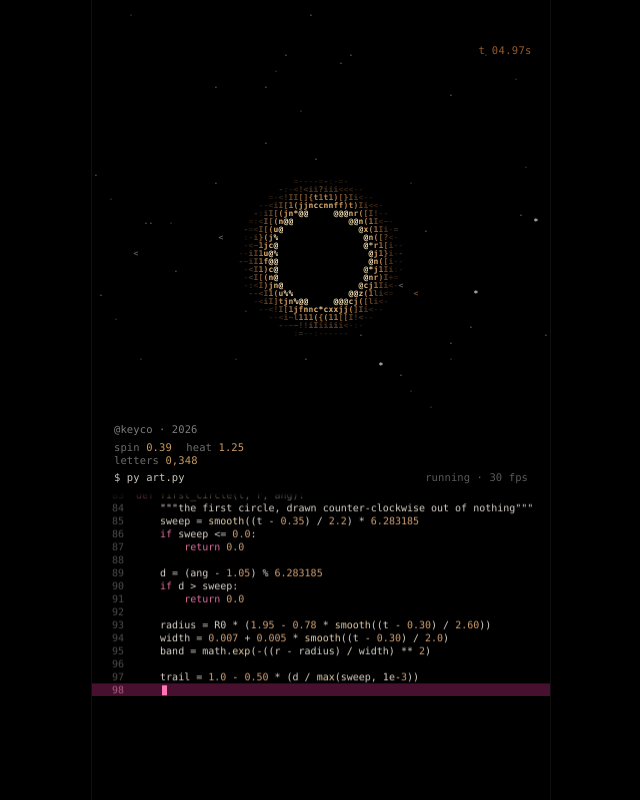
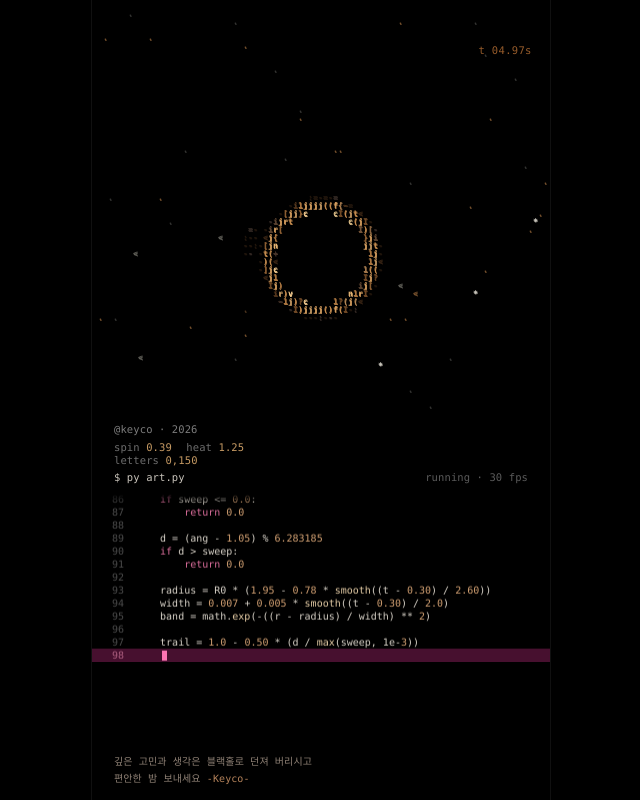
Before and after one commit to Keyco55/blackhole-ascii, a plain HTML site: page index.html in a window 1280 px wide. Shown: the whole page, without its empty margins (319-959 px from the left). Drawn offline with Linux system fonts and the light colour scheme.

Commit message:
Rework the hole into a glowing body and throw a shockwave as it catches.
The shadow is now wrapped in a filled annulus with a second inner ring, the
disk is thicker and rolls off instead of clipping, and rings expand outward
at ignition and periodically after. A closing Korean line sits under the code.

🤖 Generated with Codebuff
Co-Authored-By: Codebuff <noreply@codebuff.com>

```diff
--- a/index.html
+++ b/index.html
@@ -36,6 +36,11 @@
       <section class="console" id="console" aria-hidden="true">
         <div class="code" id="code"></div>
       </section>
+
+      <footer class="farewell">
+        깊은 고민과 생각은 블랙홀로 던져 버리시고<br />
+        편안한 밤 보내세요 <span class="sign">-Keyco-</span>
+      </footer>
     </main>
 
     <script type="module" src="./src/main.js"></script>
--- a/src/blackhole.js
+++ b/src/blackhole.js
@@ -1,7 +1,8 @@
 // ASCII black hole — procedural renderer.
-// A flat accretion disk seen nearly edge-on, a photon ring, and the
-// lensed far side bent up over the shadow. Every pixel of the picture
-// is a character from a small ink ramp, drawn into an ImageData buffer.
+// A flat accretion disk seen nearly edge-on, a bright body of light
+// wrapping the shadow, and the far side bent up over the top. Every
+// pixel of the picture is a character from a small ink ramp, drawn
+// into an ImageData buffer.
 
 const TAU = Math.PI * 2;
 const CY = -0.115; // the hole sits a little below the middle
@@ -9,18 +10,18 @@ const RAMP = " .:-=+<~i!lI?][}{1)(tfjrxnuvcz*#%@";
 
 const INK = [
   [10, 7, 4],
-  [32, 21, 12],
-  [54, 35, 19],
-  [78, 51, 27],
-  [102, 67, 36],
-  [136, 92, 50],
-  [162, 112, 62],
-  [188, 134, 76],
-  [210, 156, 94],
-  [226, 176, 112],
-  [228, 184, 124],
-  [238, 204, 148],
-  [248, 226, 186],
+  [34, 22, 12],
+  [58, 37, 20],
+  [84, 54, 28],
+  [112, 73, 38],
+  [146, 98, 52],
+  [172, 119, 65],
+  [196, 139, 78],
+  [216, 160, 96],
+  [232, 182, 116],
+  [242, 202, 142],
+  [248, 219, 172],
+  [253, 236, 204],
 ];
 
 const COOL = [126, 126, 108];
@@ -95,10 +96,10 @@ export class BlackHole {
     this.canvas.height = H;
 
     // cell size, in device pixels
-    const targetCols = Math.max(56, Math.min(118, Math.round(rect.width / 3.75)));
+    const targetCols = Math.max(56, Math.min(118, Math.round(rect.width / 3.6)));
     this.cw = Math.max(5, Math.floor(W / targetCols));
     this.cols = Math.max(1, Math.floor(W / this.cw));
-    this.ch = Math.max(8, Math.round(this.cw * 1.62));
+    this.ch = Math.max(8, Math.round(this.cw * 1.6));
     this.rows = Math.max(1, Math.floor(H / this.ch));
     this.ox = Math.floor((W - this.cols * this.cw) / 2);
     this.oy = Math.floor((H - this.rows * this.ch) / 2);
@@ -132,8 +133,8 @@ export class BlackHole {
     off.width = cw;
     off.height = ch;
     const g = off.getContext("2d", { willReadFrequently: true });
-    const size = Math.max(7, Math.round(ch * 0.92));
-    g.font = `600 ${Math.round(ch * 0.99)}px ui-monospace, SFMono-Regular, Menlo, Consolas, monospace`;
+    const size = Math.max(7, Math.round(ch * 0.99));
+    g.font = `700 ${size}px ui-monospace, SFMono-Regular, Menlo, Consolas, monospace`;
     g.textAlign = "center";
     g.textBaseline = "middle";
 
@@ -147,7 +148,9 @@ export class BlackHole {
       g.clearRect(0, 0, cw, ch);
       if (c !== " ") {
         g.fillStyle = "#fff";
-        g.fillText(c, cw / 2 + 0.3, ch / 2 + 0.4);
+        // draw twice, a hair apart, so the cells fill like film grain
+        g.fillText(c, cw / 2, ch / 2 + 0.2);
+        g.fillText(c, cw / 2 + 0.5, ch / 2 + 0.6);
       }
       const data = g.getImageData(0, 0, cw, ch).data;
       const mask = new Uint8Array(cw * ch);
@@ -172,9 +175,6 @@ export class BlackHole {
       [lutFor([52, 52, 50]), lutFor([96, 95, 88]), lutFor([150, 147, 138]), lutFor([206, 202, 192])],
       [lutFor([76, 52, 30]), lutFor([118, 80, 44]), lutFor([156, 110, 62]), lutFor([192, 148, 94])],
     ];
-
-    // bright pixel mask used to clear a cell quickly
-    this.clearRow = new Uint32Array(cw).fill(0xff000000);
   }
 
   buildStars() {
@@ -191,11 +191,11 @@ export class BlackHole {
       return seed / 4294967296;
     };
 
-    const count = Math.round(n * 0.015);
+    const count = Math.round(n * 0.019);
     for (let i = 0; i < count; i++) {
       const idx = Math.floor(rnd() * n);
       if (this.starB[idx] > 0) continue;
-      const b = 0.06 + Math.pow(rnd(), 3.0) * 0.68;
+      const b = 0.06 + Math.pow(rnd(), 3.0) * 0.72;
       this.starB[idx] = b;
       this.starTier[idx] = b < 0.26 ? 0 : b < 0.5 ? 1 : 2;
       this.starPhase[idx] = rnd() * TAU;
@@ -217,10 +217,20 @@ export class BlackHole {
     }
   }
 
+  // a thin ring thrown outward, brightest as it leaves
+  ripple(u, rr, reach, strength) {
+    if (u < 0 || u > 1) return 0;
+    const rad = 1.12 + (reach - 1.12) * Math.pow(u, 0.6);
+    const w = 0.14 + 0.09 * u * u;
+    const env = smooth(u * 8) * Math.pow(1 - u, 2.6);
+    return Math.exp(-Math.pow((rr - rad) / w, 2)) * env * strength;
+  }
+
   shade(x, y, t) {
     const R0 = this.R0;
     const r = Math.hypot(x, y);
     const ang = Math.atan2(y, x);
+    const rr = r / R0;
 
     let heat = 0;
 
@@ -241,66 +251,93 @@ export class BlackHole {
       }
     }
 
-    // 2. photon ring around the shadow
-    const ringOn = smooth((t - 2.8) / 1.2);
+    // 2. the rim of the shadow
+    const ringOn = smooth((t - 2.6) / 1.1);
     if (ringOn > 0) {
-      const edge = Math.exp(-Math.pow((r - R0 * 1.03) / 0.0065, 2)) * 1.25;
-      const glow = Math.exp(-Math.pow((r - R0 * 1.07) / 0.016, 2)) * 0.24;
-      heat += (edge + glow) * ringOn;
+      const rim = Math.exp(-Math.pow((rr - 1.02) / 0.014, 2)) * 1.15;
+      const gloss = Math.exp(-Math.pow((rr - 1.1) / 0.05, 2)) * 0.3;
+      heat += (rim + gloss) * ringOn;
 
-      // a soft skirt of light around the ring while it settles
-      const hug = Math.exp(-Math.pow((r - R0 * 1.17) / 0.035, 2)) * 0.55;
+      // a second, finer ring just outside the shadow
+      heat += Math.exp(-Math.pow((rr - 1.19) / 0.035, 2)) * 0.55 * smooth((t - 4.4) / 2.0);
+
+      const hug = Math.exp(-Math.pow((rr - 1.18) / 0.08, 2)) * 0.5;
       const hugOn = smooth((t - 3.2) / 1.4) * (1 - smooth((t - 7.2) / 2.4));
       heat += hug * hugOn;
     }
 
-    // 3. the disk itself
+    // 3. the body of light wrapping the shadow
+    const bodyOn = smooth((t - 4.8) / 2.6);
+    if (bodyOn > 0) {
+      const prof = Math.exp(-Math.pow((rr - 1.58) / 0.62, 2));
+      const plane = Math.exp(-Math.pow(y / (R0 * 1.15), 2));
+      const wide = 0.78 + 0.22 * plane;
+      const swirl = 0.76 + 0.24 * Math.sin(ang * 3 - t * 0.3 + 0.8);
+      const cloud = fbm(x * 5.5 + 2.3 + t * 0.03, y * 5.5 - 1.1);
+      heat += prof * wide * swirl * (0.62 + 0.55 * cloud) * 1.15 * bodyOn;
+
+      // the hot lip where the disk crosses in front
+      const low = Math.max(0, -Math.sin(ang));
+      heat += Math.exp(-Math.pow((rr - 1.06) / 0.06, 2)) * low * 0.55 * bodyOn;
+    }
+
+    // 4. the disk itself
     const grow = smooth((t - 4.7) / 2.7);
     const ignite = smooth((t - 5.2) / 1.7);
     if (grow > 0 && ignite > 0) {
-      const mid = 0.045 * x - 0.004;
+      const mid = 0.05 * x - 0.004;
       const yy = y - mid;
       const thick =
-        0.055 +
-        0.02 * Math.exp(-Math.pow(x / 0.28, 2)) -
-        0.018 * Math.min(1, Math.abs(x) / 0.45);
-      let band = Math.exp(-Math.pow(Math.abs(yy) / thick, 2.4));
+        0.072 +
+        0.028 * Math.exp(-Math.pow(x / 0.3, 2)) -
+        0.018 * Math.min(1, Math.abs(x) / 0.5);
+      const band = Math.exp(-Math.pow(Math.abs(yy) / thick, 1.8));
+      const skirt = Math.exp(-Math.pow(Math.abs(yy) / (thick * 2.4), 2)) * 0.3;
 
-      const reach = 0.1 + 0.86 * grow;
-      band *= smooth((reach - Math.abs(x)) / 0.12);
-      band *= 0.55 + 0.75 * Math.exp(-Math.pow((Math.abs(x) - 0.1) / 0.36, 2));
-
-      const lanes = Math.sin((22 * yy) / thick + 2.1 * Math.sin(x * 9 - t * 0.45) - t * 0.55);
-      band *= 0.88 + 0.14 * lanes;
-
-      const dust = fbm(x * 11 + t * 0.06, yy * 46 - t * 0.1);
-      band *= 0.68 + 0.5 * dust;
-      band = Math.pow(band, 0.92);
+      const reach = 0.16 + 0.95 * grow;
+      const edge = smooth((reach - Math.abs(x)) / 0.16);
+      const beam = 0.6 + 0.65 * Math.exp(-Math.pow((Math.abs(x) - 0.1) / 0.38, 2));
+      const lanes =
+        0.92 +
+        0.08 * Math.sin((16 * yy) / thick + 2.1 * Math.sin(x * 9 - t * 0.45) - t * 0.55);
+      const dust =
+        0.52 +
+        0.44 * fbm(x * 9 + t * 0.05, yy * 34 - t * 0.1) +
+        0.2 * fbm(x * 20 - t * 0.07, yy * 52 + 4);
 
       const flash = Math.exp(-Math.pow((t - 6.3) / 0.7, 2));
       const breathe = 1 + 0.03 * Math.sin(t * 0.35);
-      heat += band * ignite * 1.0 * (1 + 1.05 * flash) * breathe;
+      heat +=
+        (band + skirt) * edge * beam * lanes * dust * ignite * 0.72 * (1 + flash) * breathe;
     }
 
-    // 4. the far side, bent up over the shadow
-    const haloOn = smooth((t - 5.9) / 1.6);
+    // 5. the far side, bent up over the top
+    const haloOn = smooth((t - 5.9) / 1.5);
     if (haloOn > 0) {
-      const width = 0.038 + 0.006 * Math.min(2, Math.abs(x) / R0);
-      let band = Math.exp(-Math.pow((r - R0 * 1.32) / width, 2));
-      const up = smooth((y / R0 + 0.2) / 0.95);
-      band *= 0.32 + 0.68 * up;
-      band *= 0.68 + 0.32 * Math.sin(ang * 6 + t * 0.35);
+      const width = 0.05 + 0.022 * Math.min(1.5, Math.abs(x) / R0);
+      let band = Math.exp(-Math.pow((r - R0 * 1.3) / width, 2));
+      const up = smooth((y / R0 + 0.15) / 1.0);
+      band *= 0.26 + 0.74 * up;
+      band *= 0.7 + 0.3 * Math.sin(ang * 5 - t * 0.4);
       const flash = Math.exp(-Math.pow((t - 6.6) / 0.9, 2));
-      heat += band * haloOn * 1.35 * (1 + 0.45 * flash);
-
-      // light folded between the ring and the arch
-      const fill = Math.exp(-Math.pow((r - R0 * 1.14) / 0.14, 2));
-      const above = smooth((y / R0 + 0.6) / 1.4);
-      const grain = 0.68 + 0.32 * Math.sin(ang * 9 - t * 0.5 + 1.3);
-      heat += fill * above * grain * 0.42 * haloOn;
+      heat += band * haloOn * 1.15 * (1 + 0.4 * flash);
     }
 
-    if (r < R0 * 0.995) heat = 0;
+    // 6. rings thrown outward as it catches
+    heat += this.ripple((t - 2.95) / 1.45, rr, 4.6, 1.6);
+    heat += this.ripple((t - 6.8) / 1.7, rr, 5.2, 1.0);
+    if (t > 13.5) {
+      const u = ((t - 13.5) % 9.5) / 2.6;
+      heat += this.ripple(u, rr, 5.8, 0.5);
+    }
+
+    // the flash of the burst itself
+    heat *= 1 + 0.22 * Math.exp(-Math.pow((t - 2.95) / 0.22, 2));
+
+    // roll the highlights off instead of clipping them flat
+    heat = 1 - Math.exp(-1.6 * heat);
+
+    if (rr < 0.995) heat = 0;
 
     return heat;
   }
@@ -342,12 +379,12 @@ export class BlackHole {
 
         if (heat >= 0.018) {
           const grain = hash2(col * 1.7 + 0.3, row * 2.3 + 0.1);
-          const scaled = Math.pow(clamp01(heat), 1 / 1.25);
+          const scaled = Math.pow(clamp01(heat), 1 / 1.15);
           let level = Math.floor(scaled * (INK.length - 1) + grain * 0.9);
           if (level > INK.length - 1) level = INK.length - 1;
           if (level < 1) level = 1;
 
-          const cool = hash2(col * 3.1 + 7, row * 5.7 + 3) < 0.16 ? 1 : 0;
+          const cool = hash2(col * 3.1 + 7, row * 5.7 + 3) < 0.19 ? 1 : 0;
           const lut = this.inks[level][cool];
           this.blit(this.glyphFor(level, grain), lut, px, py, true);
           letters++;
--- a/src/code.js
+++ b/src/code.js
@@ -120,8 +120,8 @@ def accretion_disk(t, x, y):
 
     mid = TILT * x - 0.004
     yy = y - mid
-    thick = (0.055 + 0.020 * math.exp(-(x / 0.28) ** 2)
-             - 0.018 * min(1.0, abs(x) / 0.45))
+    thick = (0.072 + 0.028 * math.exp(-(x / 0.30) ** 2)
+             - 0.018 * min(1.0, abs(x) / 0.50))
     band = math.exp(-((abs(yy) / thick) ** 2.2))
 
     reach = 0.10 + 0.86 * grow
@@ -139,7 +139,34 @@ def accretion_disk(t, x, y):
     return band * ignite * 1.00 * (1.0 + 1.05 * flash)
 
 
-def lensed_halo(t, r, ang, y):
+def halo_body(t, r, ang, x, y):
+    """the ball of light wrapping the shadow"""
+    on = smooth((t - 4.8) / 2.6)
+    if on <= 0.0:
+        return 0.0
+
+    rr = r / R0
+    prof = math.exp(-((rr - 1.46) / 0.60) ** 2)
+    plane = 0.45 + 0.55 * math.exp(-(y / (R0 * 1.15)) ** 2)
+    swirl = 0.74 + 0.26 * math.sin(ang * 3.0 - t * 0.30 + 0.8)
+    cloud = 0.55 + 0.60 * fbm(x * 5.5 + t * 0.03, y * 5.5)
+    lip = math.exp(-((rr - 1.06) / 0.06) ** 2) * max(0.0, -math.sin(ang)) * 0.55
+    return (prof * plane * swirl * cloud + lip) * on
+
+
+def shockwave(t, r):
+    """a ring thrown outward as the hole catches"""
+    u = (t - 2.95) / 1.45
+    if u < 0.0 or u > 1.0:
+        return 0.0
+
+    rad = R0 * (1.12 + 3.48 * u ** 0.60)
+    width = R0 * (0.07 + 0.10 * u * u)
+    env = smooth(u * 8.0) * (1.0 - u) ** 2.6
+    return math.exp(-((r - rad) / width) ** 2) * env * 1.6
+
+
+def lensed_halo(t, r, ang, x, y):
     """light from the far side, bent up over the shadow"""
     on = smooth((t - 5.9) / 1.6)
     if on <= 0.0:
@@ -167,12 +194,15 @@ def shade(t, col, row, cols, rows, aspect):
 
     heat = first_circle(t, r, ang)
     heat += photon_ring(t, r)
-    heat += lensed_halo(t, r, ang, y)
+    heat += halo_body(t, r, ang, x, y)
+    heat += lensed_halo(t, r, ang, x, y)
     heat += accretion_disk(t, x, y)
+    heat += shockwave(t, r)
 
+    heat = 1.0 - math.exp(-1.6 * heat) # roll the highlights off
     if r < R0 * 0.995:                # the shadow
         heat = 0.0
-    return min(heat, 1.35)
+    return heat
 
 
 def frame(t, cols, rows, aspect):
--- a/styles.css
+++ b/styles.css
@@ -217,6 +217,29 @@ body {
   }
 }
 
+.farewell {
+  flex: 0 0 auto;
+  padding: 9px 22px calc(13px + env(safe-area-inset-bottom));
+  font-size: 10px;
+  line-height: 1.72;
+  letter-spacing: 0.01em;
+  color: #8f8175;
+  animation: farewell 1.6s ease 1.1s both;
+}
+
+.farewell .sign {
+  color: #b4825a;
+}
+
+@keyframes farewell {
+  from {
+    opacity: 0;
+  }
+  to {
+    opacity: 1;
+  }
+}
+
 @media (min-width: 620px) {
   .stage {
     max-width: 460px;
```
Also changed, not shown: 1 other file.
